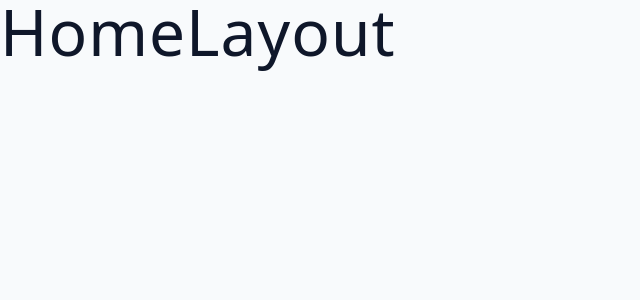
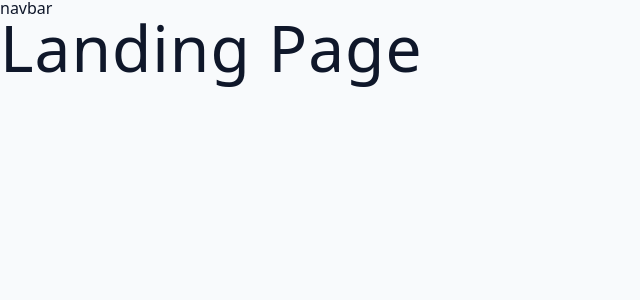
Before and after one commit to oiat11/mern-jobify, a React app in the folder client/: page / in a window 1280 px wide. Shown: the top 300 px of the page, without its empty margins (0-640 px from the left). Built offline with nearby package versions, Linux system fonts and the light colour scheme; the HTML template or start-up script is replaced by a standard one.

Commit message:
set the child route in App.jsx and added Outlet to homeLayout.jsx to render the child route

```diff
--- a/client/src/App.jsx
+++ b/client/src/App.jsx
@@ -1,28 +1,38 @@
 import React from 'react'
 import { createBrowserRouter, RouterProvider } from 'react-router-dom';
-import { DashboardLayout, HomeLayout, Register, Login } from './pages'
+import { DashboardLayout, HomeLayout, Register, Login, Landing } from './pages'
 
+// using an array to pass the structure to createBrowserRouter
 const router = createBrowserRouter([
   {
   path:'/',
-  element: <HomeLayout/>
-
+  element: <HomeLayout/>,
+  children: [
+    {
+      // when index: trur is set, this represents the default route when visiting the parent path
+      index:true,
+      element: <Landing/>
     },
     {
-  path:'/register',
+      path:'register',
       element: <Register/>
 
     },
     {
-  path:'/login',
+      path:'login',
       element: <Login/>
 
     },
     {
-  path:'/dashboard',
+      path:'dashboard',
       element: <DashboardLayout/>
 
     },
+
+  ]
+
+},
+
 ])
 
 function App() {
--- a/client/src/pages/HomeLayout.jsx
+++ b/client/src/pages/HomeLayout.jsx
@@ -1,9 +1,12 @@
 import React from 'react'
+import { Outlet } from 'react-router-dom'
 
 const HomeLayout = () => {
   return (
     <div>
-      <h1>HomeLayout</h1>
+        <nav>navbar</nav>
+        {/* Outlet is a placeholder of child route that will be rendered*/}
+        <Outlet/>
     </div>
   )
 }
```
Lines whose indentation alone changed are shown as unchanged.
